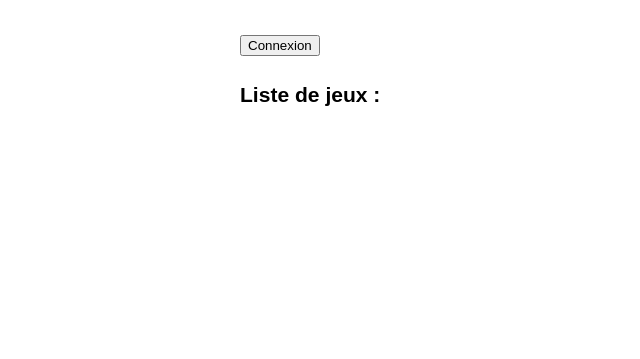
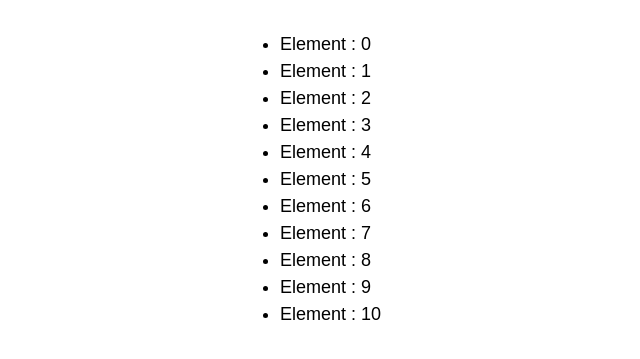
Before and after one commit to MarjorieMM/YesCode, a Symfony app: template templates/home/index.html.twig in a window 1280 px wide. Shown: the part 71-430 px from the top of the page, without its empty margins (0-640 px from the left). Run offline with Twig, Linux system fonts and the light colour scheme; the template is opened without the code that fills it, so the values that code supplies are empty; some libraries are stand-ins or nearby versions.

Commit message:
Ajout exemple boucle for

```diff
--- a/templates/home/index.html.twig
+++ b/templates/home/index.html.twig
@@ -10,24 +10,13 @@
 
 <div class="example-wrapper">
     <h1>Hello {{ name }}!</h1>
+<ul>
+{% for i in 0..10 %}
+{# Pour créer une boucle for avec $i =0; $<=10; $i++ #}
+<li>
+Element : {{i}}</li>
 
-{% if user.isConnected %}
-<a href=""> <button>Déconnexion</button></a>
-{% else %}
-<button>Connexion</button>
-
-{% endif %}
-<h3>Liste de jeux :</h3>
-{% for game, multi in games %}
-    <ul>
-    {# loop.index pour indéxer automatiquement, option : {{loop.index0}}, pour démarrer à 0, {{loop.index + 10}}, pour ajouter 10 à chanque index Pour faire des additions :  {{multi + 150}} #}
-    <li> {{loop.index}}. {{game}} : {{multi }} {% if multi > 1 %}
-    joueurs maximum
-    {% else %}
-       joueur maximum
-    {% endif %}
-    </li></ul>
-{% endfor %}
+{% endfor %}</ul>
 
 </div>
 {% endblock %}
```
